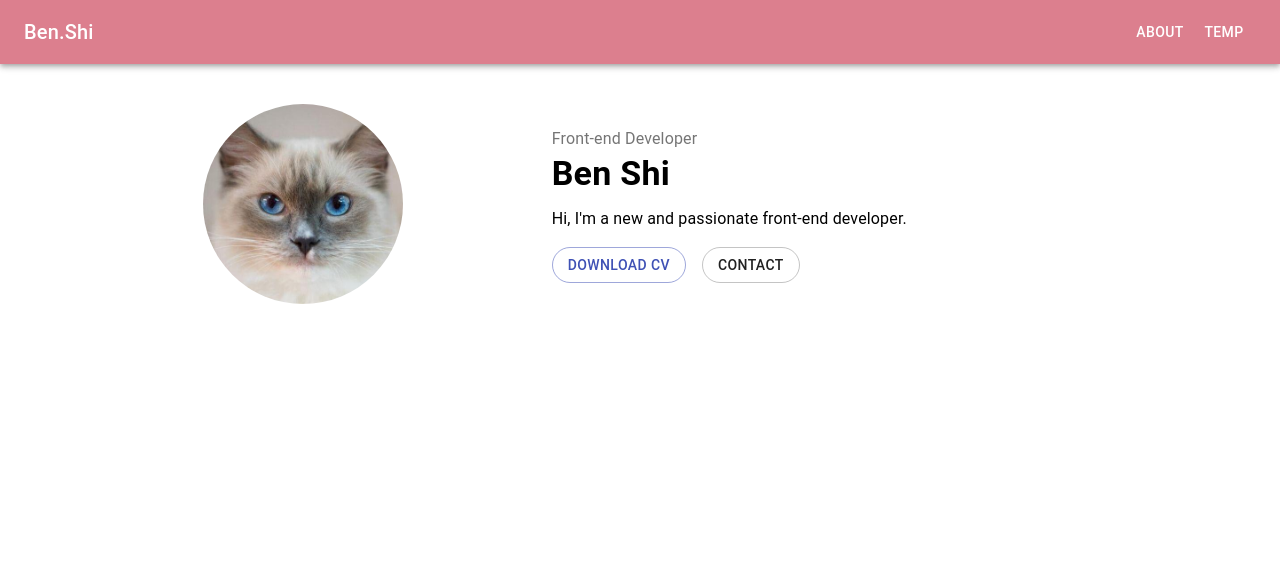
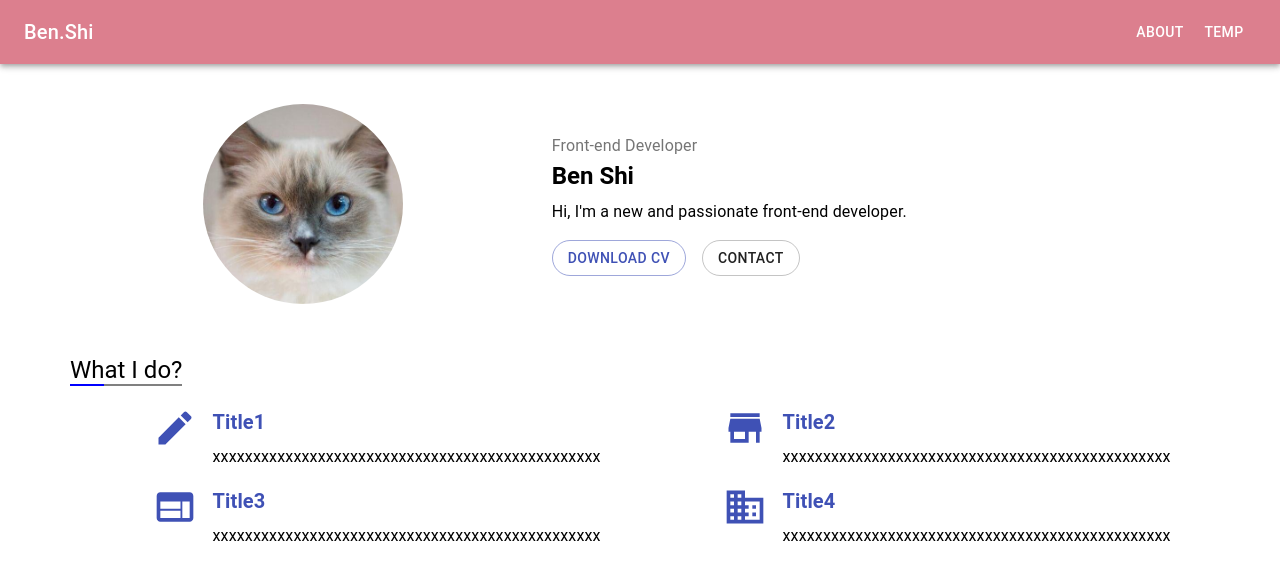
Before and after one commit to bennyoppa/porfolio, a React (Create React App) app: page / in a window 1280 px wide. Shown: the top 580 px of the page. Built offline with nearby package versions, Linux system fonts and the light colour scheme.

Commit message:
added what-i-do section in About page

```diff
--- /dev/null
+++ b/src/components/IconCard/IconCard.tsx
@@ -0,0 +1,57 @@
+import React, { Component } from "react";
+import { withStyles, Theme, createStyles } from "@material-ui/core/styles";
+import { WithStyles } from "@material-ui/core/styles";
+import Typography from "@material-ui/core/Typography";
+import Grid from "@material-ui/core/Grid";
+
+import { icons } from "../../constants/index";
+
+const styles = (theme: Theme) =>
+  createStyles({
+    icon: {
+      width: 44,
+      height: 44,
+      marginRight: theme.spacing(2),
+    },
+    cardContent: {
+      wordBreak: "break-all",
+    },
+  });
+
+interface IIconCardProps extends WithStyles<typeof styles> {
+  title: string;
+  content: string;
+  iconType: string;
+}
+
+class IconCard extends Component<IIconCardProps> {
+  render() {
+    const { classes, title, content, iconType } = this.props;
+
+    const Icon = icons.find((i) => i.label === iconType)?.icon;
+
+    return (
+      <Grid container>
+        <Grid item xs={3}>
+          <Grid container alignItems="flex-start" justifyContent="flex-end">
+            {Icon && <Icon classes={{ root: classes.icon }} color="primary" />}
+          </Grid>
+        </Grid>
+        <Grid item xs={9}>
+          <Typography variant="h6" color="primary" gutterBottom={true}>
+            <b>{title}</b>
+          </Typography>
+          <Typography
+            variant="body1"
+            classes={{ root: classes.cardContent }}
+            paragraph={true}
+          >
+            {content}
+          </Typography>
+        </Grid>
+      </Grid>
+    );
+  }
+}
+
+export default withStyles(styles)(IconCard);
--- a/src/constants/data.ts
+++ b/src/constants/data.ts
@@ -1,9 +1,15 @@
 export interface IData {
   pages: {
     about: {
+      aboutMeSection: {
         title: string;
         name: string;
         bio: string;
+      };
+      whatIDoSection: {
+        whatIDoTitle: string;
+        cards: { title: string; content: string; iconType: string }[];
+      };
     };
   };
 }
@@ -11,9 +17,36 @@ export interface IData {
 const data: IData = {
   pages: {
     about: {
+      aboutMeSection: {
         title: "Front-end Developer",
         name: "Ben Shi",
         bio: "Hi, I'm a new and passionate front-end developer.",
+      },
+      whatIDoSection: {
+        whatIDoTitle: "What I do?",
+        cards: [
+          {
+            title: "Title1",
+            content: "xxxxxxxxxxxxxxxxxxxxxxxxxxxxxxxxxxxxxxxxxxxxxxxx",
+            iconType: "create",
+          },
+          {
+            title: "Title2",
+            content: "xxxxxxxxxxxxxxxxxxxxxxxxxxxxxxxxxxxxxxxxxxxxxxxx",
+            iconType: "store",
+          },
+          {
+            title: "Title3",
+            content: "xxxxxxxxxxxxxxxxxxxxxxxxxxxxxxxxxxxxxxxxxxxxxxxx",
+            iconType: "web",
+          },
+          {
+            title: "Title4",
+            content: "xxxxxxxxxxxxxxxxxxxxxxxxxxxxxxxxxxxxxxxxxxxxxxxx",
+            iconType: "business",
+          },
+        ],
+      },
     },
   },
 };
--- /dev/null
+++ b/src/constants/icons.ts
@@ -0,0 +1,31 @@
+import { SvgIconProps } from "@material-ui/core";
+import CreateIcon from "@material-ui/icons/Create";
+import StoreIcon from "@material-ui/icons/Store";
+import WebIcon from "@material-ui/icons/Web";
+import BusinessIcon from "@material-ui/icons/Business";
+
+type Icons = {
+  icon: (props: SvgIconProps) => JSX.Element;
+  label: string;
+}[];
+
+const icons: Icons = [
+  {
+    icon: CreateIcon,
+    label: "create",
+  },
+  {
+    icon: StoreIcon,
+    label: "store",
+  },
+  {
+    icon: WebIcon,
+    label: "web",
+  },
+  {
+    icon: BusinessIcon,
+    label: "business",
+  },
+];
+
+export default icons;
--- a/src/constants/index.ts
+++ b/src/constants/index.ts
@@ -1,4 +1,5 @@
 import links from "./links";
 import data from "./data";
+import icons from "./icons";
 
-export { links, data };
+export { links, data, icons };
--- a/src/context/RootContext.tsx
+++ b/src/context/RootContext.tsx
@@ -10,3 +10,5 @@ export interface IInitialState {
 export const initialState: IInitialState = { data };
 
 export const RootContext = createContext({} as IInitialState);
+
+RootContext.displayName = "RootContext";
--- a/src/pages/About/About.tsx
+++ b/src/pages/About/About.tsx
@@ -1,4 +1,4 @@
-import React from "react";
+import React, { useContext } from "react";
 import { makeStyles, createStyles, Theme } from "@material-ui/core/styles";
 import Avatar from "@material-ui/core/Avatar";
 import Typography from "@material-ui/core/Typography";
@@ -6,7 +6,8 @@ import Grid from "@material-ui/core/Grid";
 import Button from "@material-ui/core/Button";
 
 import WithPage from "../../hocs/WithPage";
-import { RootContext, IInitialState } from "../../context/RootContext";
+import { RootContext } from "../../context/RootContext";
+import IconCard from "../../components/IconCard/IconCard";
 
 import catLogo from "../../assets/images/cat.jpeg";
 import CV from "../../assets/pdfs/Resume_Ben_Jianhui_Shi.pdf";
@@ -29,21 +30,49 @@ const useStyles = makeStyles((theme: Theme) =>
     contactButton: {
       borderRadius: 24,
     },
+    whatIDoSection: {
+      paddingTop: 50,
+    },
+    whatIDoTitle: {
+      display: "inline-block",
+      position: "relative",
+      "&:before": {
+        position: "absolute",
+        content: '""',
+        bottom: 0,
+        left: 0,
+        right: 0,
+        width: "100%",
+        height: 2,
+        background: "grey",
+      },
+      "&:after": {
+        position: "absolute",
+        content: '""',
+        bottom: 0,
+        left: 0,
+        right: 0,
+        width: "30%",
+        height: 2,
+        background: "blue",
+      },
+    },
+    iconCards: {
+      paddingTop: 20,
+    },
   })
 );
 
 const About = () => {
   const classes = useStyles();
+  const value = useContext(RootContext);
+  const { title, name, bio } = value.data.pages.about.aboutMeSection;
+  const { whatIDoTitle, cards } = value.data.pages.about.whatIDoSection;
 
   const downloadCVHandler = (event: React.SyntheticEvent) => {
     event.preventDefault();
     window.open(CV);
   };
-
-  return (
-    <RootContext.Consumer>
-      {(value: IInitialState) => {
-        const { title, name, bio } = value.data.pages.about;
 
   return (
     <div>
@@ -54,13 +83,7 @@ const About = () => {
           alignItems="center"
           spacing={2}
         >
-                <Grid
-                  item
-                  xs={12}
-                  sm={6}
-                  lg={5}
-                  className="about-me-section__avatar"
-                >
+          <Grid item xs={12} sm={6} lg={5} className="about-me-section__avatar">
             <Avatar className={classes.avatar} alt="Me" src={catLogo} />
           </Grid>
           <Grid
@@ -73,7 +96,7 @@ const About = () => {
             <Typography variant="subtitle1" color="textSecondary">
               {title}
             </Typography>
-                  <Typography variant="h4" gutterBottom={true}>
+            <Typography variant="h5" gutterBottom={true}>
               <b>{name}</b>
             </Typography>
             <Typography variant="body1" paragraph={true}>
@@ -97,10 +120,23 @@ const About = () => {
           </Grid>
         </Grid>
       </section>
+      <section className={classes.whatIDoSection}>
+        <Typography variant="h5" className={classes.whatIDoTitle}>
+          {whatIDoTitle}
+        </Typography>
+        <Grid container className={classes.iconCards}>
+          {cards.map((card, i) => (
+            <Grid item key={i} xs={12} sm={6}>
+              <IconCard
+                title={card.title}
+                content={card.content}
+                iconType={card.iconType}
+              ></IconCard>
+            </Grid>
+          ))}
+        </Grid>
+      </section>
     </div>
-        );
-      }}
-    </RootContext.Consumer>
   );
 };
 
```
Lines whose indentation alone changed are shown as unchanged.
